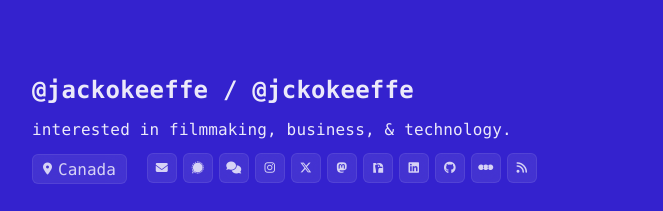
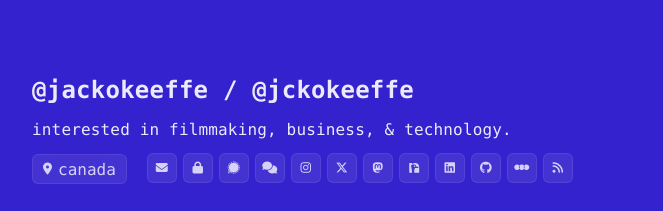
Before and after one commit to jackokeeffe/website, a plain HTML site: page index.html in a window 1280 px wide. Shown: the top 211 px of the page, without its empty margins (308-971 px from the left). Drawn offline with Linux system fonts and the light colour scheme; no server answers.

Commit message:
Add lock icon for public key download

```diff
--- a/index.html
+++ b/index.html
@@ -39,10 +39,11 @@
             <div style="display: flex; align-items: center; margin-bottom: 30px;">
                 <div class="location">
                     <i class="fas fa-map-marker-alt"></i>
-                    <span>Canada</span>
+                    <span>canada</span>
                 </div>
                 <div class="social-icons">
                     <a href="mailto:jokeeffe@protonmail.ch" class="social-icon"><i class="fas fa-envelope"></i></a>
+                    <a href="publickey.asc" class="social-icon" download><i class="fas fa-lock"></i></a>
                     <a href="https://signal.me/#eu/TKaqfx2MglCbojNmOEvn-okh-T2jy3e2FE0tmBZJCMslCdBfU_VJBZxJX_6xGY5p" class="social-icon"><i class="fa-brands fa-signal-messenger"></i></a>
                     <a href="#" class="social-icon" onclick="copyMatrixId()"><i class="fas fa-comments"></i></a>
                     <a href="https://instagram.com/_jackokeeffe" class="social-icon"><i class="fab fa-instagram"></i></a>
```
Also changed, not shown: favicons/android-chrome-192x192.png (added), favicons/android-chrome-512x512.png (added), favicons/apple-touch-icon.png (added), favicons/favicon-16x16.png (added), favicons/favicon-32x32.png (added), favicons/favicon.ico (added), favicons/site.webmanifest (added), 1 other file.
